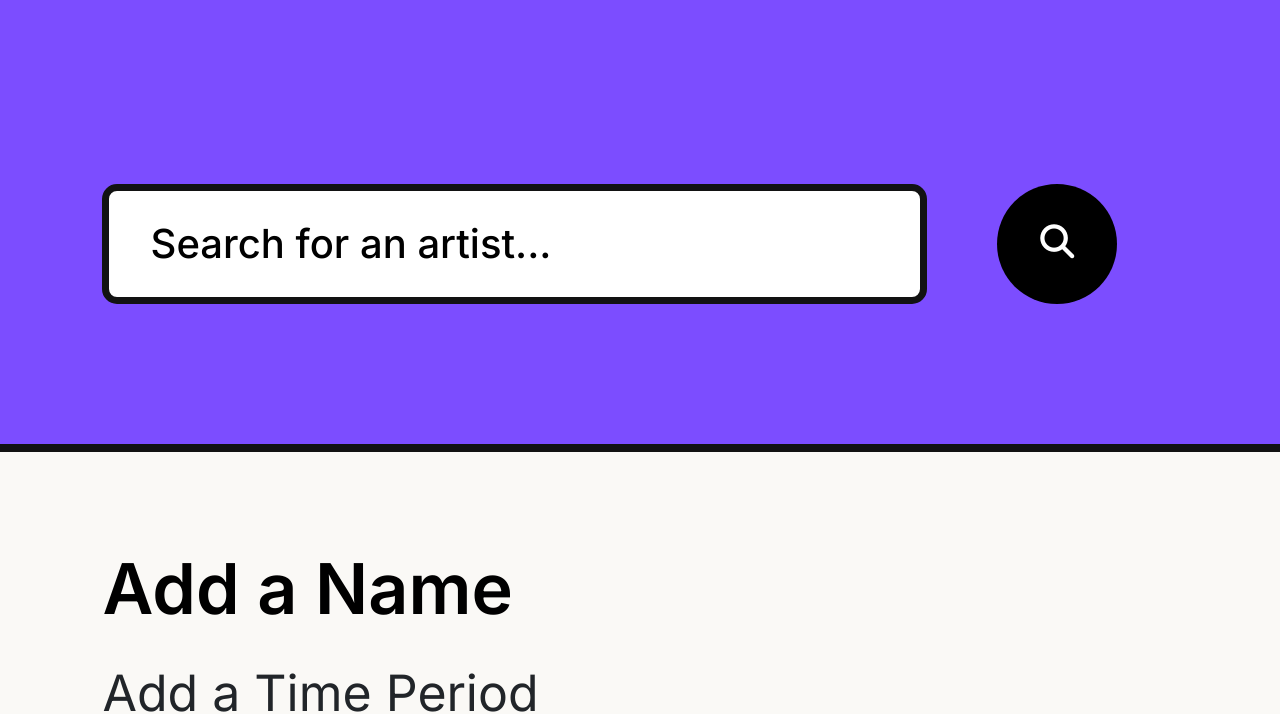
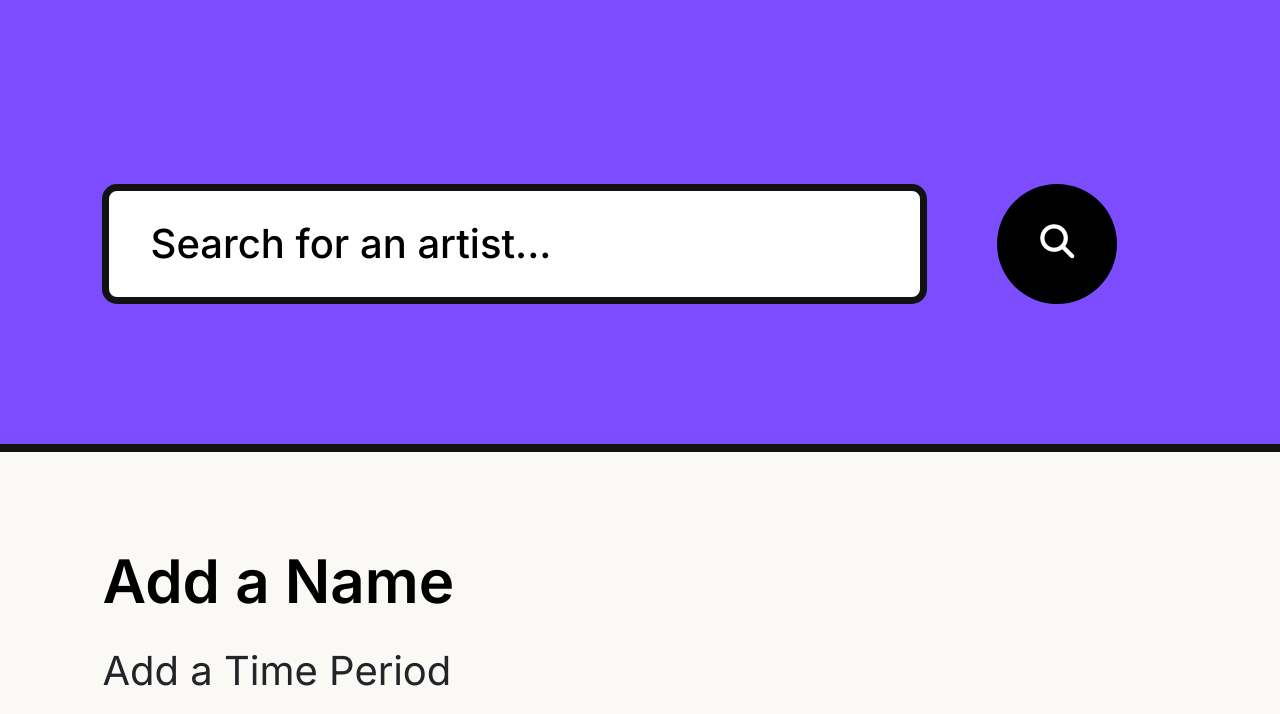
Before and after one commit to GarrettMould/soundboard, a plain HTML site: page index.html in a window 1280 px wide. Shown: the part 239-953 px from the top of the page. Drawn offline with nearby package versions, Linux system fonts and the light colour scheme; some icons are missing.

Commit message:
playlist name font size change

```diff
--- a/CSS/style.scss
+++ b/CSS/style.scss
@@ -632,13 +632,13 @@ header {
 .time-period.name {
   font-family: $fontFamily;
   color: black;
-  font-size: 350%;
+  font-size: 300%;
   font-weight: 600;
 }
 
 .time-period.numbers {
   font-family: $fontFamily;
-  font-size: 250%;
+  font-size: 200%;
   font-weight: 400;
 }
 .album-container {
```
Also changed, not shown: CSS/style.css.
